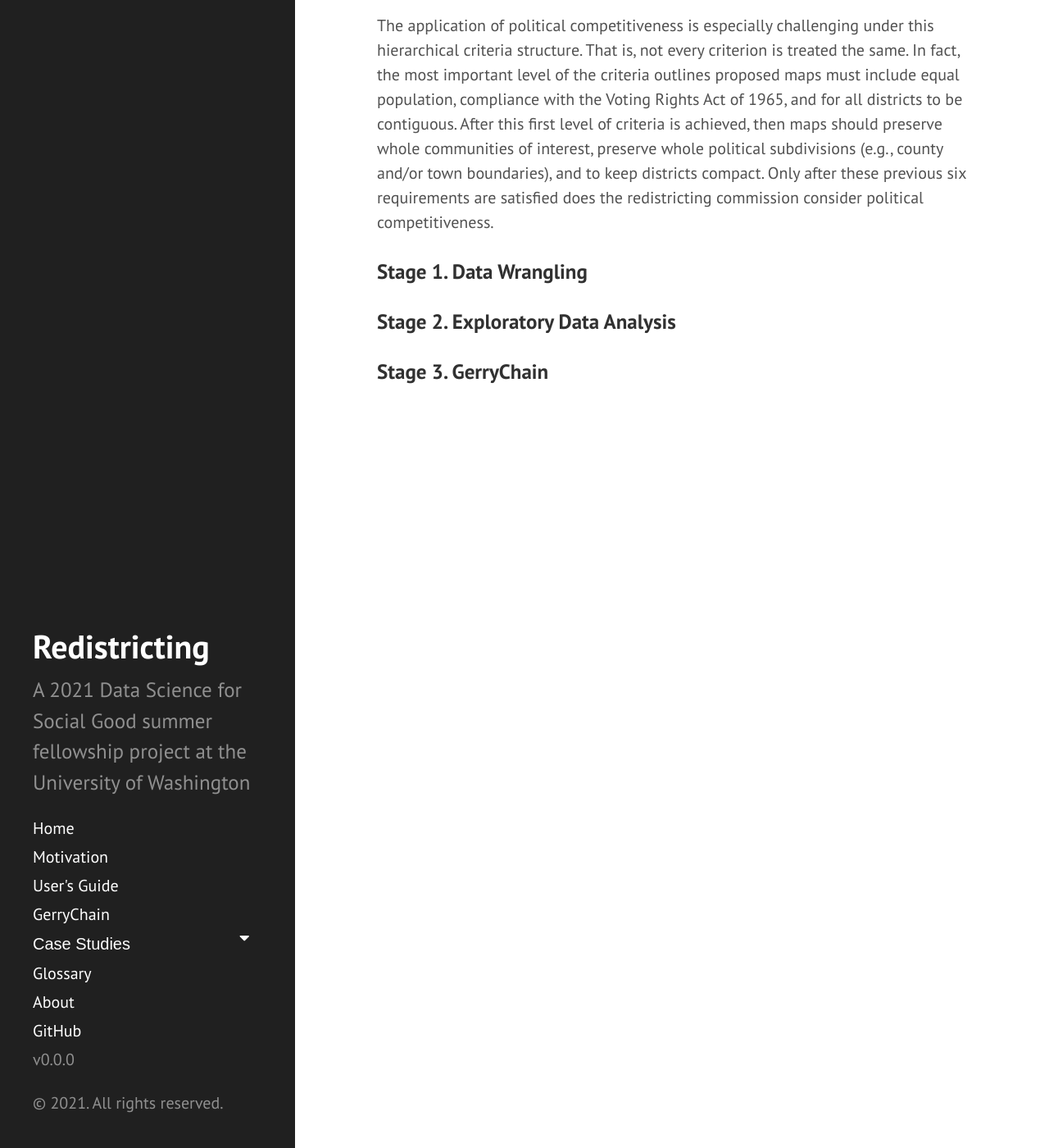
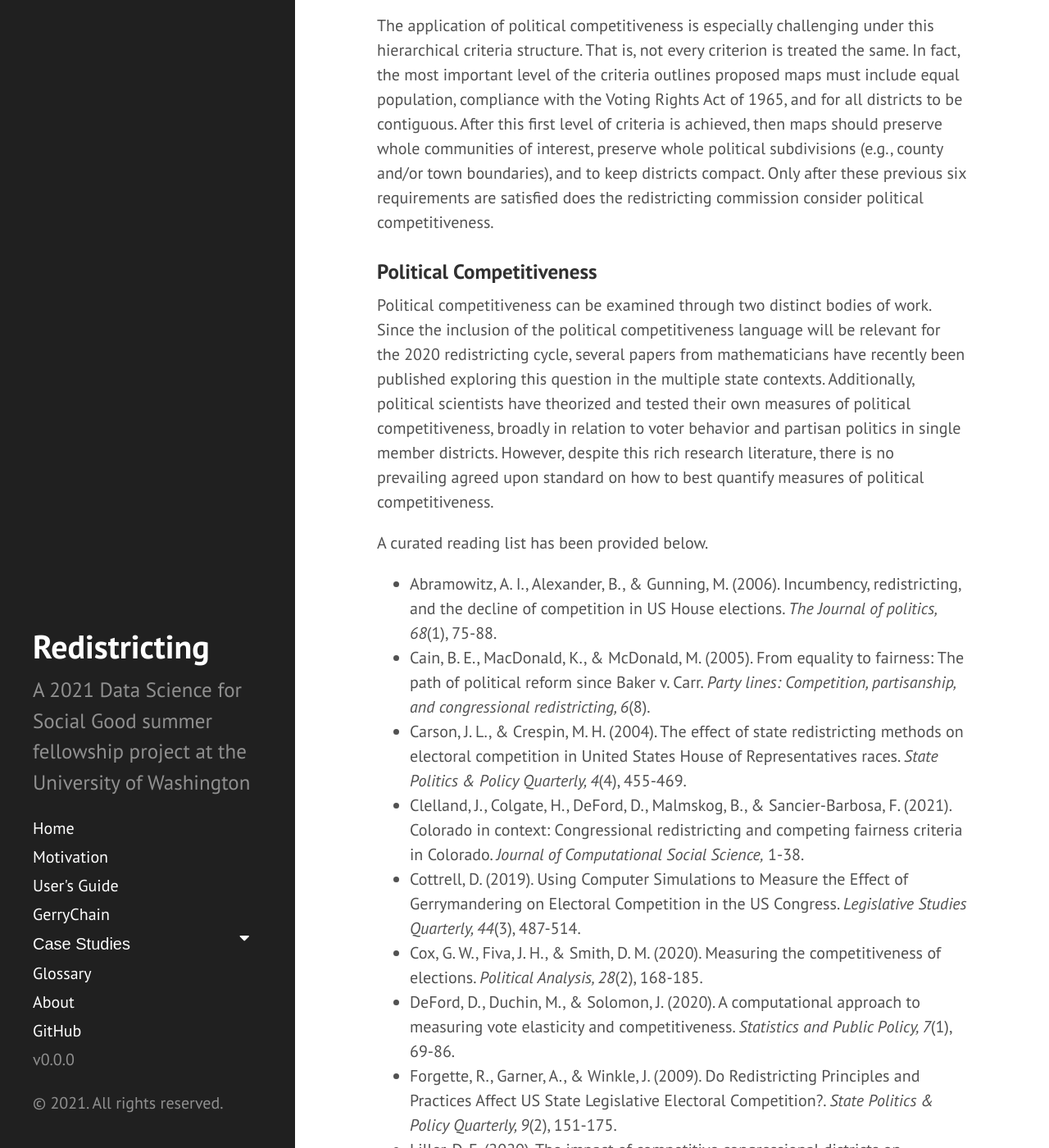
Before and after one commit to uwescience/DSSG2021-redistricting-website, a Jekyll site: the page built from colorado.md, in a window 1280 px wide and 1400 px high, scrolled down 1457 px. Shown: the whole window at 82% size. Built offline with Jekyll 4.4.1, drawn with Linux system fonts in a browser that asks for light colours; some of the changed text lies outside the part shown.

Commit message:
Update colorado.md

```diff
--- a/colorado.md
+++ b/colorado.md
@@ -19,8 +19,24 @@ Colorado’s requirements for the redistricting of Congressional districts is es
 
 The application of political competitiveness is especially challenging under this hierarchical criteria structure. That is, not every criterion is treated the same. In fact, the most important level of the criteria outlines proposed maps must include equal population, compliance with the Voting Rights Act of 1965, and for all districts to be contiguous. After this first level of criteria is achieved, then maps should preserve whole communities of interest, preserve whole political subdivisions (e.g., county and/or town boundaries), and to keep districts compact. Only after these previous six requirements are satisfied does the redistricting commission consider political competitiveness.
 
-### Stage 1. Data Wrangling
+### Political Competitiveness
 
-### Stage 2. Exploratory Data Analysis
+Political competitiveness can be examined through two distinct bodies of work. Since the inclusion of the political competitiveness language will be relevant for the 2020 redistricting cycle, several papers from mathematicians have recently been published exploring this question in the multiple state contexts. Additionally, political scientists have theorized and tested their own measures of political competitiveness, broadly in relation to voter behavior and partisan politics in single member districts. However, despite this rich research literature, there is no prevailing agreed upon standard on how to best quantify measures of political competitiveness.
 
-### Stage 3. GerryChain
+A curated reading list has been provided below.
+
+- Abramowitz, A. I., Alexander, B., & Gunning, M. (2006). Incumbency, redistricting, and the decline of competition in US House elections. *The Journal of politics, 68*(1), 75-88.
+- Cain, B. E., MacDonald, K., & McDonald, M. (2005). From equality to fairness: The path of political reform since Baker v. Carr. *Party lines: Competition, partisanship, and congressional redistricting, 6*(8).
+- Carson, J. L., & Crespin, M. H. (2004). The effect of state redistricting methods on electoral competition in United States House of Representatives races. *State Politics & Policy Quarterly, 4*(4), 455-469.
+- Clelland, J., Colgate, H., DeFord, D., Malmskog, B., & Sancier-Barbosa, F. (2021). Colorado in context: Congressional redistricting and competing fairness criteria in Colorado. *Journal of Computational Social Science,* 1-38.
+- Cottrell, D. (2019). Using Computer Simulations to Measure the Effect of Gerrymandering on Electoral Competition in the US Congress. *Legislative Studies Quarterly, 44*(3), 487-514.
+- Cox, G. W., Fiva, J. H., & Smith, D. M. (2020). Measuring the competitiveness of elections. *Political Analysis, 28*(2), 168-185.
+- DeFord, D., Duchin, M., & Solomon, J. (2020). A computational approach to measuring vote elasticity and competitiveness. *Statistics and Public Policy, 7*(1), 69-86.
+- Forgette, R., Garner, A., & Winkle, J. (2009). Do Redistricting Principles and Practices Affect US State Legislative Electoral Competition?. *State Politics & Policy Quarterly, 9*(2), 151-175.
+- Liller, D. E. (2020). The impact of competitive congressional districts on compactness and political subdivision splits in Colorado (Doctoral dissertation, University of Colorado Colorado Springs).
+
+### Case Study Findings
+
+There are two significant challenges inherent to this Colorado case study. First is Colorado's hierarchical criteria structure, which requires the balanace of multiple conditions before attending to political competitiveness. Second is the ambiguity of the concept of political competitiveness itself. Therefore, our case study will specifically describe the decision-making trade-offs on how to draw maps that maximize the number of political competitive districts.
+
+<b>The completed Colorado case study report will be published August 20th, 2021.</b> Interested parties can view the team's Colorado work-in-progress on [Github repository](https://github.com/uwescience/dssg2021-redistricting).
```
